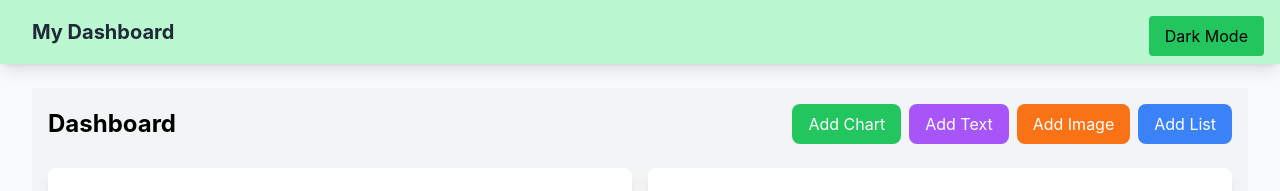
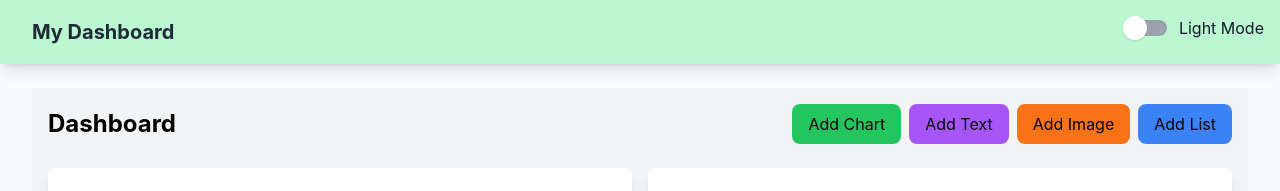
Before and after one commit to Pradeepkaliyawansha/Dynamic_widget_dashboard, a React (Create React App) app: page / in a window 1280 px wide. Shown: the top 191 px of the page. Built offline with nearby package versions, Linux system fonts and the light colour scheme.

Commit message:
feat: :art: improve features

```diff
--- a/src/component/Dashboard.js
+++ b/src/component/Dashboard.js
@@ -61,28 +61,52 @@ const Dashboard = () => {
           <h1 className="text-2xl font-bold dark:text-gray-100  text-black">
             Dashboard
           </h1>
-          <div className="flex gap-2">
+          <div className="flex flex-wrap gap-2 justify-center sm:justify-start">
             <button
               onClick={() => addWidget("chart")}
-              className="px-4 py-2 rounded-lg bg-green-500 text-white hover:bg-green-600 transition-colors"
+              className="w-full sm:w-auto px-4 py-2 rounded-lg
+                        bg-green-500 dark:bg-green-700
+                        dark:text-white text-black
+                        hover:bg-green-600 dark:hover:bg-green-800
+                        focus:outline-none focus:ring-2 focus:ring-green-400 focus:ring-opacity-50
+                        transition-all duration-300 ease-in-out
+                        active:scale-95"
             >
               Add Chart
             </button>
             <button
               onClick={() => addWidget("text")}
-              className="px-4 py-2 rounded-lg bg-purple-500 text-white hover:bg-purple-600 transition-colors"
+              className="w-full sm:w-auto px-4 py-2 rounded-lg
+                        bg-purple-500 dark:bg-purple-700
+                        dark:text-white text-black
+                        hover:bg-purple-600 dark:hover:bg-purple-800
+                        focus:outline-none focus:ring-2 focus:ring-purple-400 focus:ring-opacity-50
+                        transition-all duration-300 ease-in-out
+                        active:scale-95"
             >
               Add Text
             </button>
             <button
               onClick={() => addWidget("image")}
-              className="px-4 py-2 rounded-lg bg-orange-500 text-white hover:bg-orange-600 transition-colors"
+              className="w-full sm:w-auto px-4 py-2 rounded-lg
+                        bg-orange-500 dark:bg-orange-700
+                         dark:text-white text-black
+                        hover:bg-orange-600 dark:hover:bg-orange-800
+                        focus:outline-none focus:ring-2 focus:ring-orange-400 focus:ring-opacity-50
+                        transition-all duration-300 ease-in-out
+                        active:scale-95"
             >
               Add Image
             </button>
             <button
               onClick={() => addWidget("list")}
-              className="px-4 py-2 rounded-lg bg-blue-500 text-white hover:bg-blue-600 transition-colors"
+              className="w-full sm:w-auto px-4 py-2 rounded-lg
+                        bg-blue-500 dark:bg-blue-700
+                        dark:text-white text-black
+                        hover:bg-blue-600 dark:hover:bg-blue-800
+                        focus:outline-none focus:ring-2 focus:ring-blue-400 focus:ring-opacity-50
+                        transition-all duration-300 ease-in-out
+                        active:scale-95"
             >
               Add List
             </button>
--- a/src/component/ImageWidget.js
+++ b/src/component/ImageWidget.js
@@ -83,11 +83,11 @@ const WidgetImage = ({ id, onRemove }) => {
       </div>
 
       <div
-        className={`relative h-40 bg-gray-200 dark:bg-gray-800 rounded overflow-hidden
-          ${isDragging ? "border-2 border-dashed border-blue-500" : ""}`}
         onDragOver={handleDragOver}
         onDragLeave={handleDragLeave}
         onDrop={handleDrop}
+        className={`relative h-40 bg-gray-200 dark:bg-gray-800 rounded overflow-hidden
+          ${isDragging ? "border-2 border-dashed border-blue-500" : ""}`}
       >
         <img
           src={imageUrl}
--- a/src/component/ListWidget.js
+++ b/src/component/ListWidget.js
@@ -68,9 +68,9 @@ const WidgetList = ({ id, onRemove }) => {
           required
           value={newItem}
           onChange={(e) => setNewItem(e.target.value)}
-          className="flex-1 p-2 rounded border
-              dark:bg-gray-600 dark:border-gray-500
-              bg-gray-50 border-gray-300"
+          className="w-full sm:w-auto flex-1 p-2 rounded border transition-all duration-300 ease-in-out dark:bg-gray-600
+                    dark:border-gray-500 dark:text-white bg-gray-50 border-gray-300 text-gray-800 focus:ring-2
+                    focus:ring-blue-500 focus:border-transparent hover:border-blue-300 disabled:opacity-50 disabled:cursor-not-allowed"
           placeholder="Add new item"
         />
         <button
--- a/src/component/ThemeSwitcher.js
+++ b/src/component/ThemeSwitcher.js
@@ -1,6 +1,6 @@
 import React, { useState, useEffect } from "react";
 
-const ThemeSwitcher = () => {
+const ThemeToggle = () => {
   const [darkMode, setDarkMode] = useState(
     localStorage.getItem("darkMode") === "true"
   );
@@ -14,14 +14,36 @@ const ThemeSwitcher = () => {
     localStorage.setItem("darkMode", darkMode);
   }, [darkMode]);
 
+  const toggleTheme = () => {
+    setDarkMode(!darkMode);
+  };
+
   return (
-    <button
-      onClick={() => setDarkMode(!darkMode)}
-      className="absolute top-4 right-4 bg-green-500 dark:bg-gray-600 text-black dark:text-white px-4 py-2 rounded hover:bg-green-700 dark:hover:bg-gray-900"
-    >
-      {darkMode ? "Light Mode" : "Dark Mode"}
-    </button>
+    <div className="absolute top-4 right-4 flex items-center">
+      <label className="flex items-center cursor-pointer">
+        <div className="relative">
+          <input
+            type="checkbox"
+            className="sr-only"
+            checked={darkMode}
+            onChange={toggleTheme}
+          />
+          <div className="w-10 h-4 bg-gray-400 rounded-full shadow-inner"></div>
+          <div
+            className={`
+              dot absolute w-6 h-6 bg-white rounded-full shadow -left-1 -top-1
+              transition transform ${
+                darkMode ? "translate-x-full bg-gray-600" : "bg-green-500"
+              }
+            `}
+          ></div>
+        </div>
+        <span className="ml-3 text-gray-900 dark:text-gray-300">
+          {darkMode ? "Dark Mode" : "Light Mode"}
+        </span>
+      </label>
+    </div>
   );
 };
 
-export default ThemeSwitcher;
+export default ThemeToggle;
```
